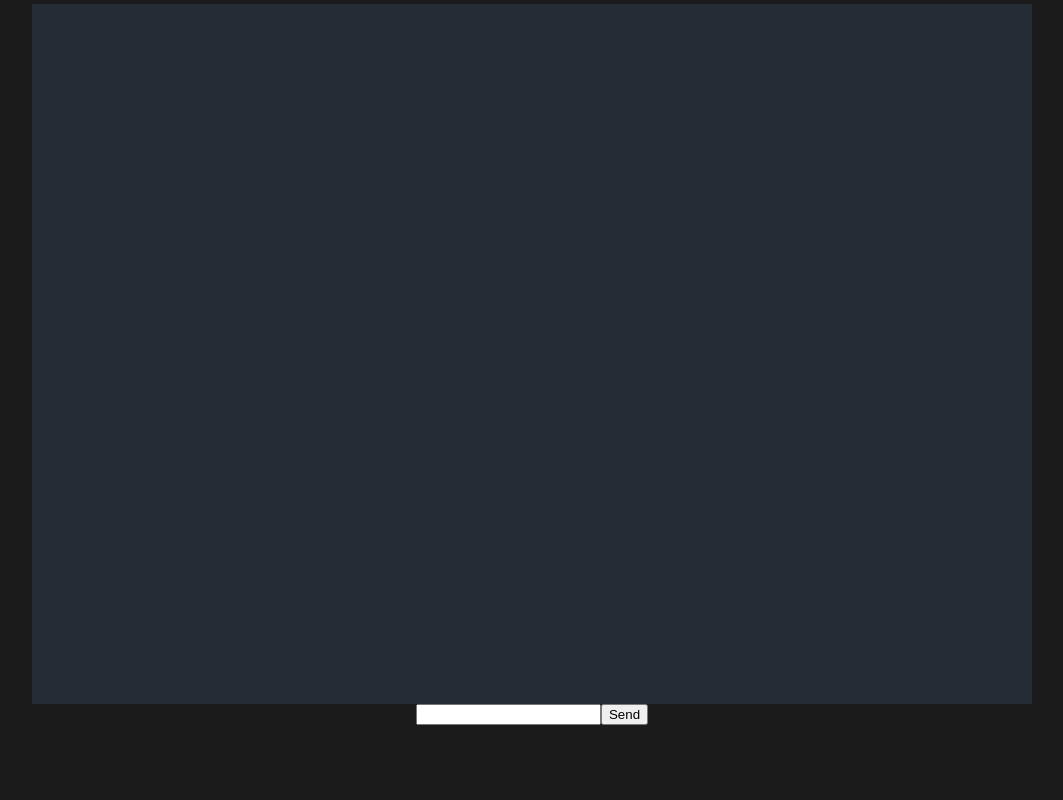
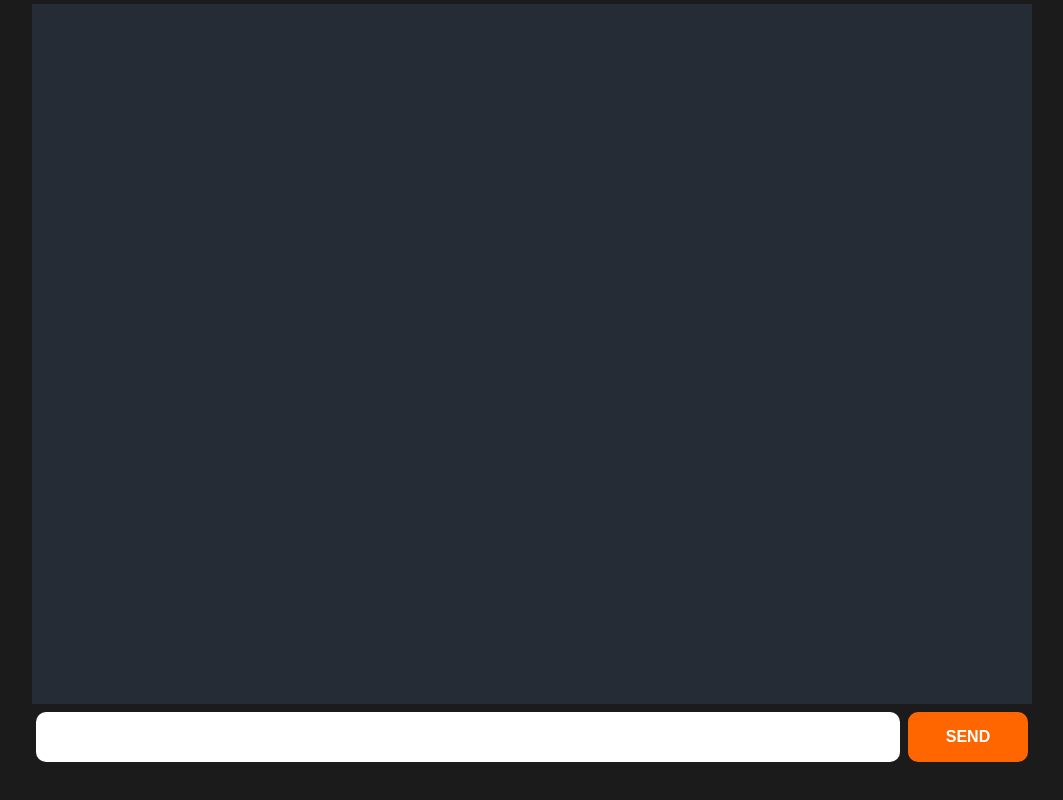
Before and after one commit to haotian-chen-ooh/hkt-chatbot, a React (Create React App) app in the folder client/: page / in a window 1280 px wide. Shown: the top 800 px of the page, without its empty margins (108-1171 px from the left). Built offline with nearby package versions, Linux system fonts and the light colour scheme.

Commit message:
input width

```diff
--- /dev/null
+++ b/client/src/components/ChatInput/ChatInput.css
@@ -0,0 +1,34 @@
+.container {
+  width: 100%;
+  max-width: 1000px;
+  display: flex;
+  flex-direction: row;
+  align-items: center;
+  justify-content: center;
+}
+
+.input {
+  /* width: 100%; */
+  flex: 1;
+  /* flex-grow: 1; */
+  display: block;
+  margin: 8px 4px;
+  padding: 16px;
+  border-radius: 10px;
+  outline: none;
+  border: none;
+  font-size: 16px;
+}
+
+.button {
+  width: 120px;
+  margin: 8px 4px;
+  padding: 16px;
+  border-radius: 10px;
+  border: none;
+  cursor: pointer;
+  color: white;
+  background-color: #f60;
+  font-size: 16px;
+  font-weight: 600;
+}
--- a/client/src/components/ChatInput/ChatInput.js
+++ b/client/src/components/ChatInput/ChatInput.js
@@ -1,5 +1,6 @@
 import React, { useState, useEffect } from "react";
 import axios from "axios";
+import "./ChatInput.css";
 
 const chatEndpoint = "http://localhost:4000/chat";
 
@@ -41,13 +42,16 @@ export const ChatInput = ({ messages, setMessages }) => {
   };
 
   return (
-    <div>
+    <div className="container">
       <input
         type="text"
+        className="input"
         value={text}
         onChange={(t) => setText(t.target.value)}
       />
-      <button onClick={onSend}>Send</button>
+      <button className="button" onClick={onSend}>
+        SEND
+      </button>
     </div>
   );
 };
```
